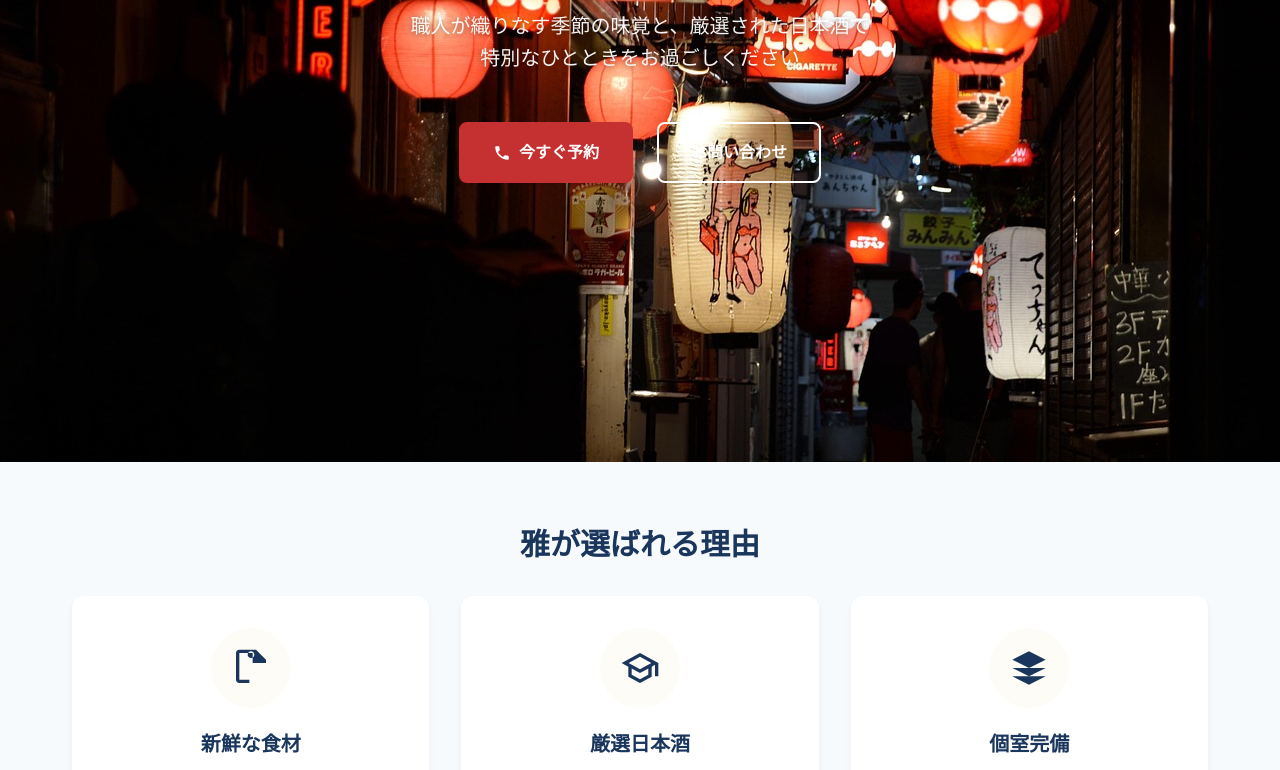
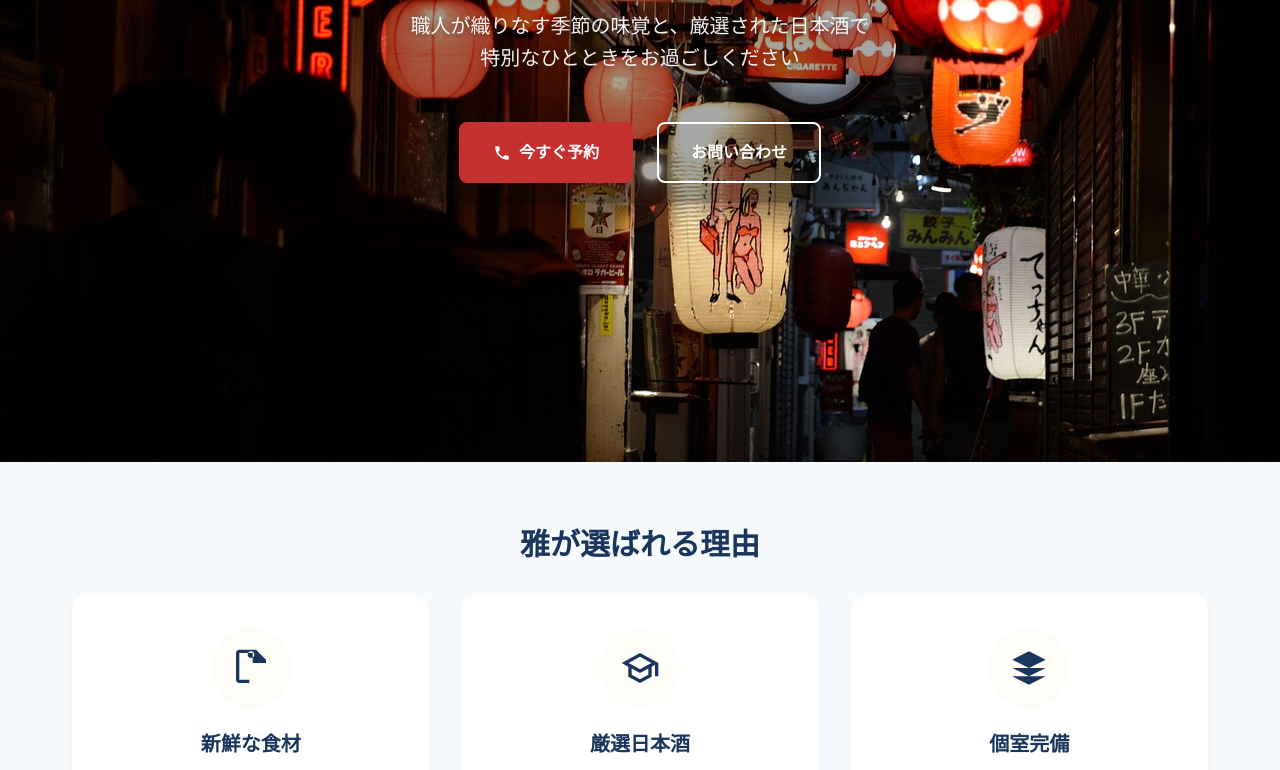
Before and after one commit to iyuya1808/template-2, a plain HTML site: page index.html in a window 1280 px wide. Shown: the part 418-1188 px from the top of the page. Drawn offline with Linux system fonts and the light colour scheme.

Commit message:
style(hero): add semi-transparent backdrop to hero text and stronger overlay

```diff
--- a/css/styles.css
+++ b/css/styles.css
@@ -455,7 +455,7 @@ a:focus {
     left: 0;
     width: 100%;
     height: 100%;
-    background: linear-gradient(135deg, rgba(26, 54, 93, 0.85) 0%, rgba(44, 62, 80, 0.75) 100%);
+    background: linear-gradient(135deg, rgba(26, 54, 93, 0.9) 0%, rgba(44, 62, 80, 0.85) 100%);
     z-index: -1;
 }
 
@@ -464,6 +464,14 @@ a:focus {
     color: var(--white);
     max-width: 800px;
     padding: 0 var(--space-lg);
+}
+
+.hero-content .hero-text {
+    display: inline-block;
+    background-color: rgba(0, 0, 0, 0.35);
+    padding: 1.25rem 1.5rem;
+    border-radius: 10px;
+    box-shadow: 0 6px 20px rgba(0, 0, 0, 0.25);
 }
 
 .hero-title {
```
